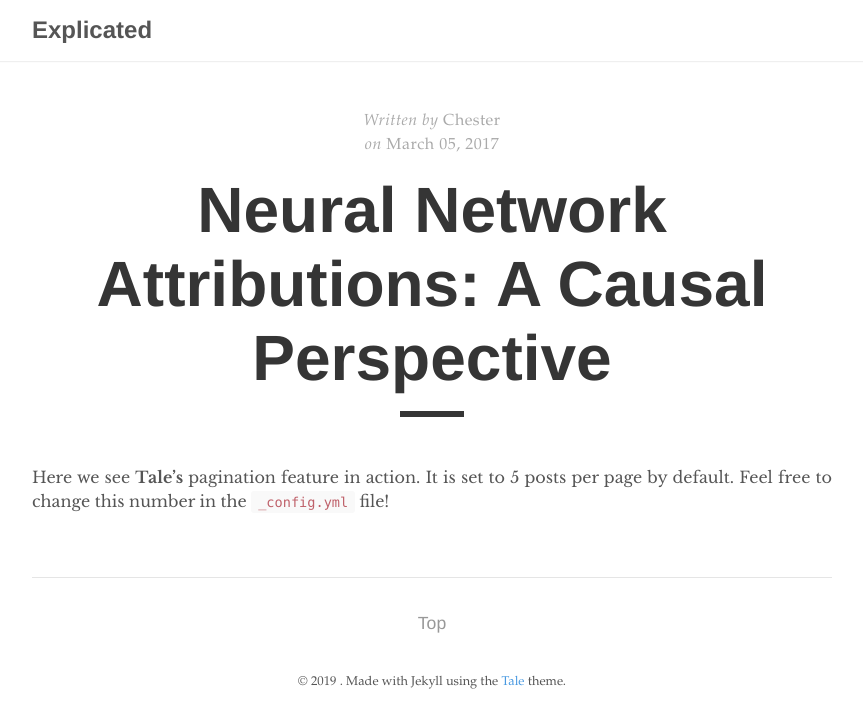
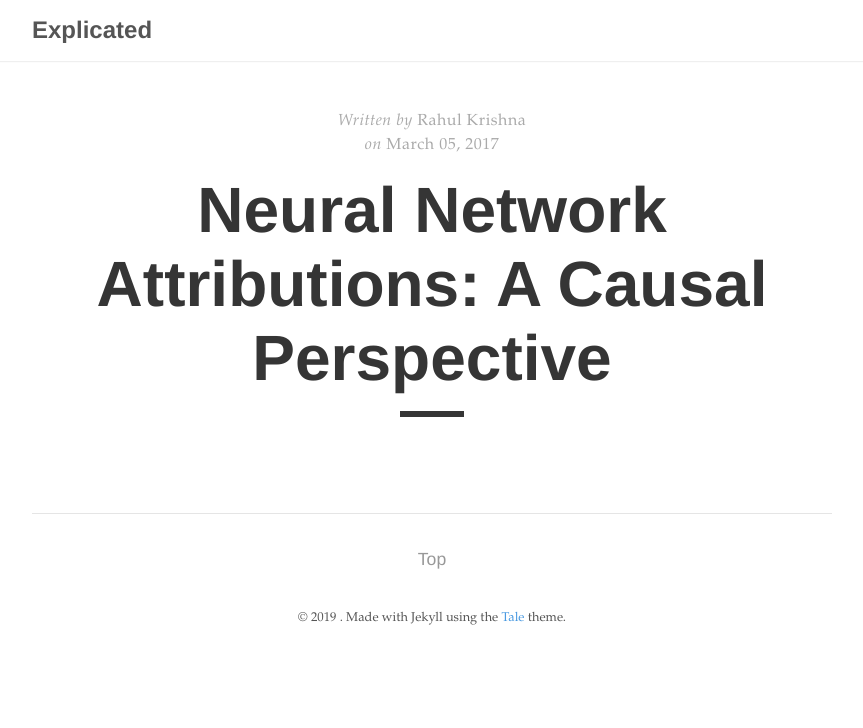
Before and after one commit to sillywalk/explicated, a Jekyll site: the page built from _posts/2017-03-05-pagination-post.md, in a window 1280 px wide. Shown: the top 728 px of the page, without its empty margins (208-1071 px from the left). Built offline with Jekyll 4.4.1, drawn with Linux system fonts in a browser that asks for light colours.

Commit message:
Autocommit from Makefile

```diff
--- a/_posts/2017-03-05-pagination-post.md
+++ b/_posts/2017-03-05-pagination-post.md
@@ -1,7 +1,5 @@
 ---
 layout: post
 title: "Neural Network Attributions: A Causal Perspective"
-author: "Chester"
+author: "Rahul Krishna"
 ---
-
-Here we see **Tale's** pagination feature in action. It is set to 5 posts per page by default. Feel free to change this number in the `_config.yml` file!
```
